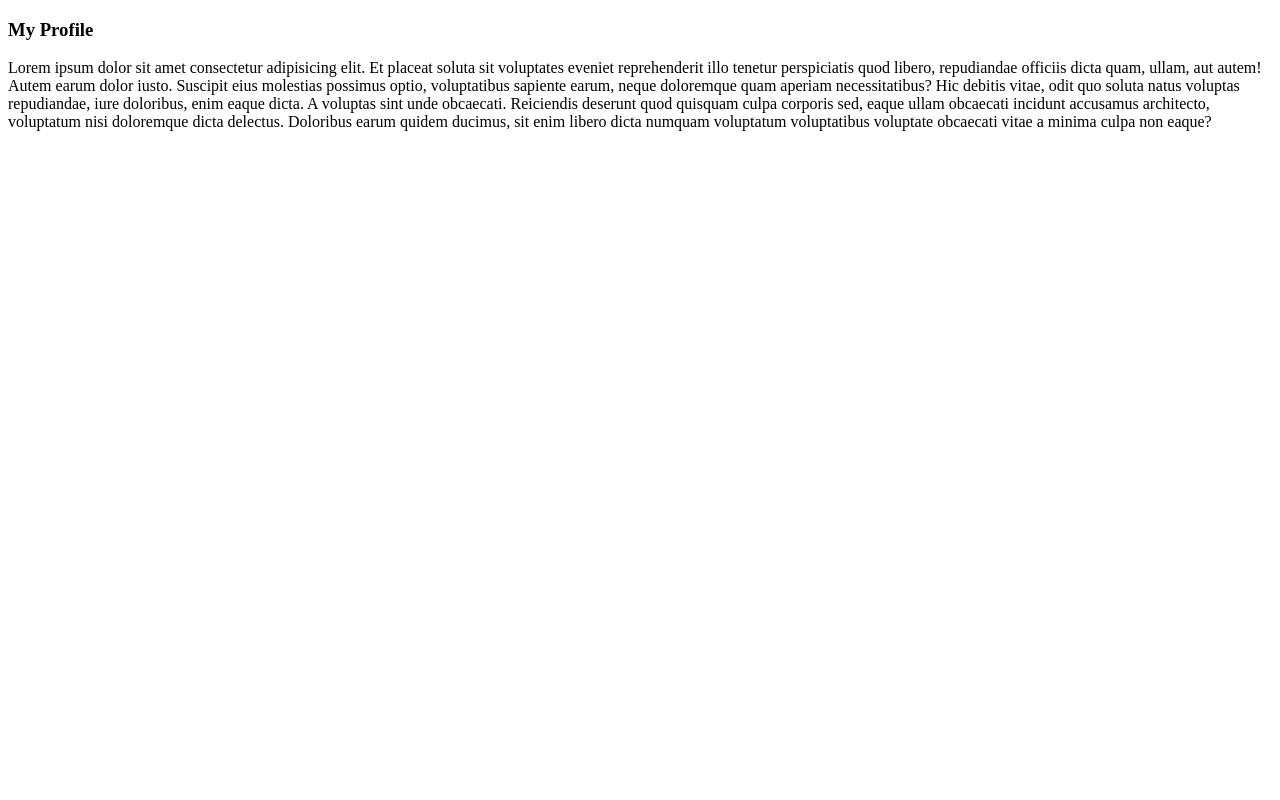
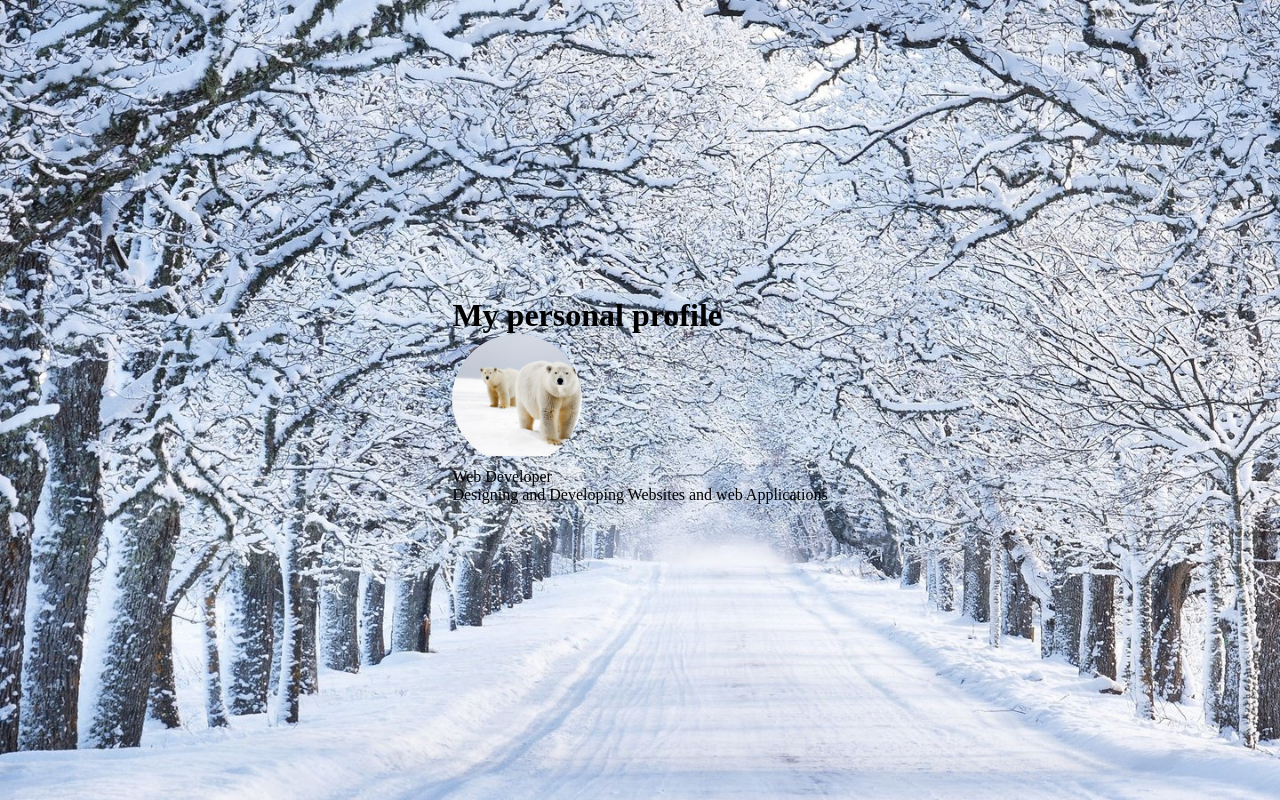
Before and after one commit to MichelleNJAMBI/my-profile, a plain HTML site: page index.html in a window 1280 px wide. Drawn offline with Linux system fonts and the light colour scheme.

Commit message:
added profile page

```diff
--- a/index.html
+++ b/index.html
@@ -4,12 +4,21 @@
     <meta charset="UTF-8">
     <meta http-equiv="X-UA-Compatible" content="IE=edge">
     <meta name="viewport" content="width=device-width, initial-scale=1.0">
-    <title>Document</title>
+    <title>My Profile</title>
+    <link rel="stylesheet" href="style.css">
 </head>
 <body>
-    <h3>My Profile</h3>
-    <p>
-        Lorem ipsum dolor sit amet consectetur adipisicing elit. Et placeat soluta sit voluptates eveniet reprehenderit illo tenetur perspiciatis quod libero, repudiandae officiis dicta quam, ullam, aut autem! Autem earum dolor iusto. Suscipit eius molestias possimus optio, voluptatibus sapiente earum, neque doloremque quam aperiam necessitatibus? Hic debitis vitae, odit quo soluta natus voluptas repudiandae, iure doloribus, enim eaque dicta. A voluptas sint unde obcaecati. Reiciendis deserunt quod quisquam culpa corporis sed, eaque ullam obcaecati incidunt accusamus architecto, voluptatum nisi doloremque dicta delectus. Doloribus earum quidem ducimus, sit enim libero dicta numquam voluptatum voluptatibus voluptate obcaecati vitae a minima culpa non eaque?
-    </p>
+    <div class="main">
+        <div class="header">
+            <h1>My personal profile</h1>
+            <img src="images/white1.jpg" alt="my profile">
+        </div>
+        <div class="content">
+            <span>Web Developer</span>
+            <p>Designing and Developing Websites and web Applications</p>
+        </div>
+        <div id="social"></div>
+    </div>
+
 </body>
 </html>
--- /dev/null
+++ b/style.css
@@ -0,0 +1,22 @@
+*{
+    padding: 0;
+    margin: 0;
+}
+body{
+    background-image: url('images/white2.jpg');
+    background-attachment: fixed;
+    background-size: cover;
+    display: flex;
+    justify-content: center;
+    align-items: center;
+    min-height: 100vh;
+
+}
+
+.header img{
+    width: 130px;
+    height: 130px;
+    border-radius: 50%;
+    object-fit: cover;
+    object-position: 0 -8px;
+}
```
Also changed, not shown: images/white1.jpg (added), images/white2.jpg (added).
